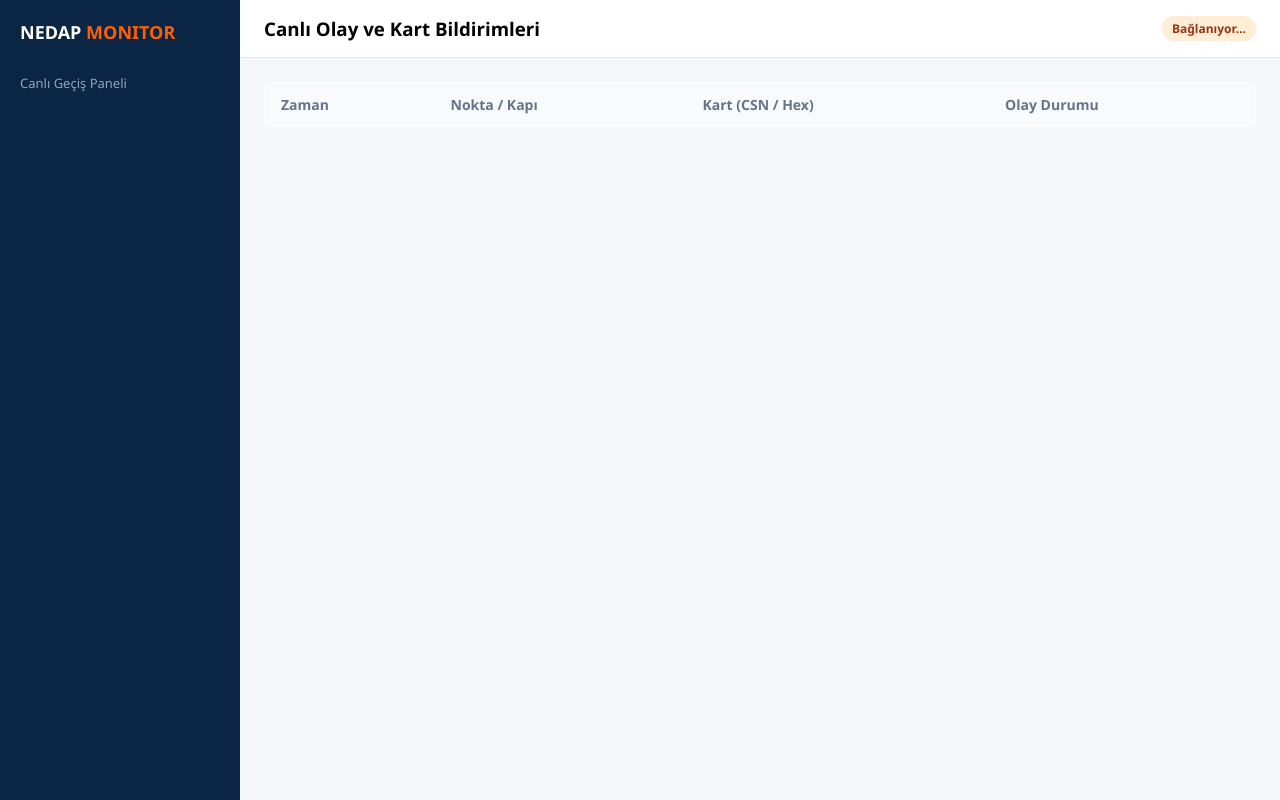
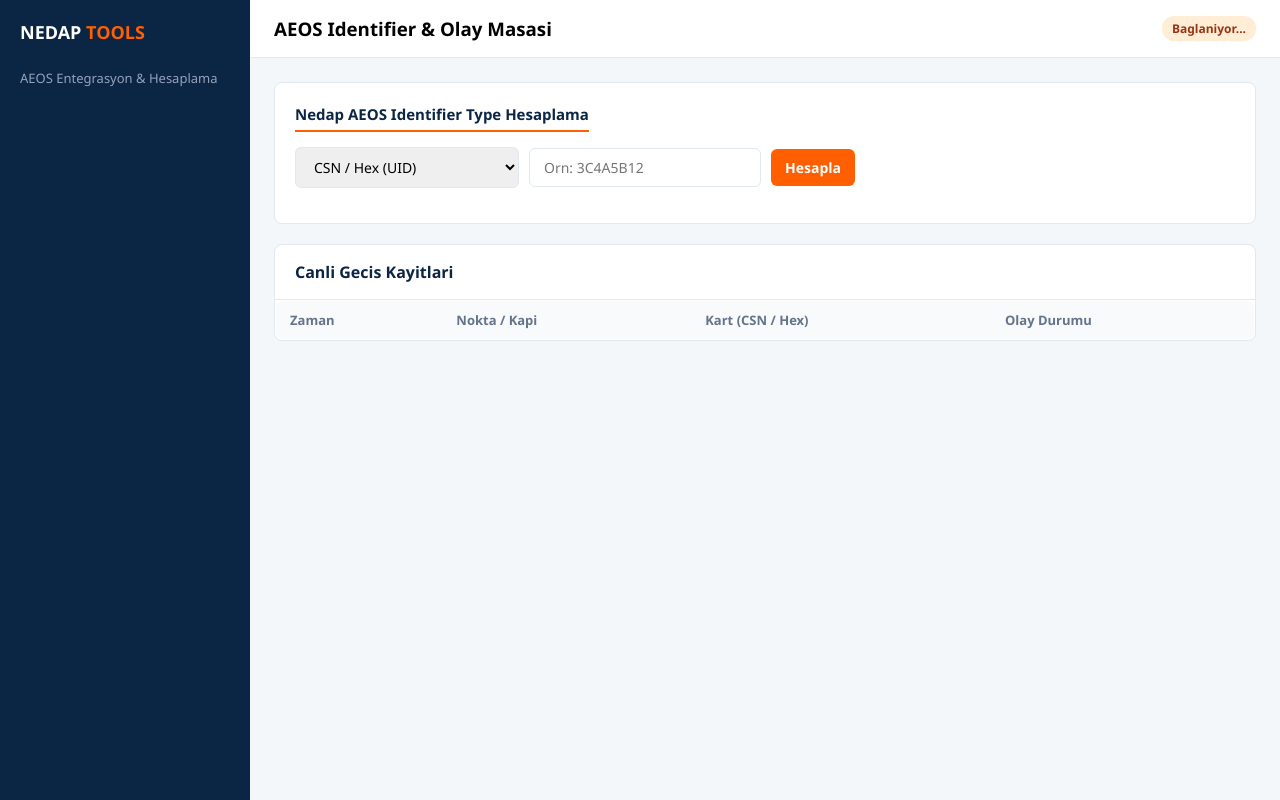
Before and after one commit to katmaca404-oss/nedap-tools, a FastAPI app: page / in a window 1280 px wide. Run offline with FastAPI, Linux system fonts and the light colour scheme; lists and menus that the app fills with data are empty.

Commit message:
feat: Nedap AEOS Identifier hesaplama karti ve API uclari eklendi

```diff
--- a/src/main.py
+++ b/src/main.py
@@ -3,10 +3,17 @@ import json
 import random
 from datetime import datetime
 from typing import List
+from pydantic import BaseModel
 from fastapi import FastAPI, WebSocket, WebSocketDisconnect
 from fastapi.responses import HTMLResponse
+from src.card_calculator import CardCalculator
 
-app = FastAPI(title="Nedap AEOS Monitor")
+app = FastAPI(title="Nedap AEOS Monitor & Calculator")
+
+class CalcRequest(BaseModel):
+    calc_type: str
+    value: str
+    extra_val: str = ""
 
 class ConnectionManager:
     def __init__(self):
@@ -28,7 +35,6 @@ manager = ConnectionManager()
 async def simulate_card_events():
     event_types = ["Giris Basarili", "Tanimsiz Kart", "Yetkisiz Zorlama", "Kapi Acik Kaldi"]
     doors = ["Giris Turnike 1", "Ana Bina Bariyer", "Server Odasi", "Acil Cikis"]
-
     while True:
         await asyncio.sleep(4)
         event = {
@@ -52,6 +58,21 @@ async def websocket_endpoint(websocket: WebSocket):
     except WebSocketDisconnect:
         manager.disconnect(websocket)
 
+@app.post("/api/calculate")
+async def calculate_card(req: CalcRequest):
+    try:
+        if req.calc_type == "hex":
+            return CardCalculator.from_hex(req.value)
+        elif req.calc_type == "dec":
+            return CardCalculator.from_dec(int(req.value))
+        elif req.calc_type == "wiegand":
+            fc = int(req.value)
+            cn = int(req.extra_val)
+            return CardCalculator.from_wiegand(fc, cn)
+        return {"error": "Gecersiz tur"}
+    except Exception as e:
+        return {"error": str(e)}
+
 @app.get("/")
 async def get_dashboard():
     with open("src/templates/index.html", "r", encoding="utf-8") as f:
--- a/src/templates/index.html
+++ b/src/templates/index.html
@@ -3,7 +3,7 @@
 <head>
   <meta charset="UTF-8">
   <meta name="viewport" content="width=device-width, initial-scale=1.0">
-  <title>Nedap AEOS Canlı İzleme</title>
+  <title>Nedap AEOS Monitor & Calculator</title>
   <style>
     :root {
       --nedap-orange: #FF5F00;
@@ -14,18 +14,28 @@
       --border-color: #E2E8F0;
     }
     * { box-sizing: border-box; margin: 0; padding: 0; font-family: Segoe UI, sans-serif; }
-    body { background-color: var(--bg-light); display: flex; height: 100vh; }
-    .sidebar { width: 240px; background-color: var(--nedap-dark-blue); color: #fff; padding: 20px; }
-    .brand { font-size: 18px; font-weight: bold; margin-bottom: 30px; }
+    body { background-color: var(--bg-light); display: flex; height: 100vh; overflow: hidden; }
+    .sidebar { width: 250px; background-color: var(--nedap-dark-blue); color: #fff; padding: 20px; display: flex; flex-direction: column; }
+    .brand { font-size: 18px; font-weight: bold; margin-bottom: 25px; }
     .brand span { color: var(--nedap-orange); }
-    .main { flex: 1; display: flex; flex-direction: column; }
-    header { background: #fff; padding: 16px 24px; border-bottom: 1px solid var(--border-color); display: flex; justify-content: space-between; }
-    .content { padding: 24px; overflow-y: auto; }
+    .main { flex: 1; display: flex; flex-direction: column; overflow-y: auto; }
+    header { background: #fff; padding: 16px 24px; border-bottom: 1px solid var(--border-color); display: flex; justify-content: space-between; align-items: center; }
+    .content { padding: 24px; display: flex; flex-direction: column; gap: 20px; }
     .badge { padding: 4px 10px; border-radius: 12px; font-size: 12px; font-weight: bold; }
     .badge-ok { background: #DCFCE7; color: #166534; }
     .badge-warn { background: #FFEDD5; color: #9A3412; }
+    .card { background: var(--card-bg); border: 1px solid var(--border-color); border-radius: 8px; padding: 20px; }
+    .card-title { font-size: 15px; font-weight: 700; color: var(--nedap-dark-blue); margin-bottom: 15px; border-bottom: 2px solid var(--nedap-orange); padding-bottom: 6px; display: inline-block; }
+    .form-row { display: flex; gap: 10px; align-items: center; flex-wrap: wrap; margin-bottom: 15px; }
+    select, input, button { padding: 9px 14px; border-radius: 6px; border: 1px solid var(--border-color); font-size: 14px; outline: none; }
+    button { background-color: var(--nedap-orange); color: #fff; border: none; font-weight: 600; cursor: pointer; }
+    button:hover { opacity: 0.9; }
+    .results-grid { display: grid; grid-template-columns: repeat(auto-fit, minmax(200px, 1fr)); gap: 12px; margin-top: 15px; }
+    .result-box { background: #F8FAFC; border: 1px solid var(--border-color); padding: 12px; border-radius: 6px; }
+    .result-box .label { font-size: 11px; color: #64748B; font-weight: 600; text-transform: uppercase; }
+    .result-box .val { font-size: 15px; font-weight: bold; color: var(--nedap-dark-blue); margin-top: 4px; font-family: monospace; }
     table { width: 100%; border-collapse: collapse; background: #fff; border-radius: 8px; overflow: hidden; border: 1px solid var(--border-color); }
-    th, td { padding: 12px 16px; text-align: left; border-bottom: 1px solid var(--border-color); font-size: 14px; }
+    th, td { padding: 10px 14px; text-align: left; border-bottom: 1px solid var(--border-color); font-size: 13px; }
     th { background: #F8FAFC; color: #64748B; font-weight: 600; }
     .new-row { animation: highlight 1.5s ease-out; }
     @keyframes highlight { from { background-color: #FFF7ED; } to { background-color: #FFFFFF; } }
@@ -33,20 +43,50 @@
 </head>
 <body>
   <div class="sidebar">
-    <div class="brand">NEDAP <span>MONITOR</span></div>
-    <p style="color: #94A3B8; font-size: 13px;">Canlı Geçiş Paneli</p>
+    <div class="brand">NEDAP <span>TOOLS</span></div>
+    <p style="color: #94A3B8; font-size: 13px;">AEOS Entegrasyon & Hesaplama</p>
   </div>
+
   <div class="main">
     <header>
-      <h3>Canlı Olay ve Kart Bildirimleri</h3>
-      <span id="conn-status" class="badge badge-warn">Bağlanıyor...</span>
+      <h3>AEOS Identifier & Olay Masasi</h3>
+      <span id="conn-status" class="badge badge-warn">Baglaniyor...</span>
     </header>
+
     <div class="content">
+      <!-- Hesaplama Karti -->
+      <div class="card">
+        <div class="card-title">Nedap AEOS Identifier Type Hesaplama</div>
+        <div class="form-row">
+          <select id="calcType" onchange="toggleInputs()">
+            <option value="hex">CSN / Hex (UID)</option>
+            <option value="dec">Decimal No</option>
+            <option value="wiegand">Wiegand 26-bit (FC + Card)</option>
+          </select>
+          <input type="text" id="val1" placeholder="Orn: 3C4A5B12" style="min-width: 220px;">
+          <input type="text" id="val2" placeholder="Card No" style="display: none; width: 120px;">
+          <button onclick="calculateCard()">Hesapla</button>
+        </div>
+
+        <div id="calc-results" class="results-grid" style="display: none;">
+          <div class="result-box"><div class="label">Hex (MSB / Duz)</div><div class="val" id="res-hex-be">-</div></div>
+          <div class="result-box"><div class="label">Hex (LSB / Ters Hex)</div><div class="val" id="res-hex-le">-</div></div>
+          <div class="result-box"><div class="label">Decimal (MSB)</div><div class="val" id="res-dec-be">-</div></div>
+          <div class="result-box"><div class="label">Decimal (LSB / Ters Dec)</div><div class="val" id="res-dec-le">-</div></div>
+          <div class="result-box"><div class="label">Wiegand 26 Olasiligi</div><div class="val" id="res-wiegand">-</div></div>
+        </div>
+      </div>
+
+      <!-- Canli Event Karti -->
+      <div class="card" style="padding: 0; overflow: hidden;">
+        <div style="padding: 16px 20px; border-bottom: 1px solid var(--border-color); font-weight: 700; color: var(--nedap-dark-blue);">
+          Canli Gecis Kayitlari
+        </div>
         <table>
           <thead>
             <tr>
               <th>Zaman</th>
-            <th>Nokta / Kapı</th>
+              <th>Nokta / Kapi</th>
               <th>Kart (CSN / Hex)</th>
               <th>Olay Durumu</th>
             </tr>
@@ -55,41 +95,66 @@
         </table>
       </div>
     </div>
+  </div>
 
   <script>
-    const protocol = window.location.protocol === "https:" ? "wss:" : "ws:";
-    const wsUrl = ${protocol}///ws/events;
-    const socket = new WebSocket(wsUrl);
+    function toggleInputs() {
+      const type = document.getElementById("calcType").value;
+      const val1 = document.getElementById("val1");
+      const val2 = document.getElementById("val2");
+      if (type === "wiegand") {
+        val1.placeholder = "Facility Code (FC)";
+        val2.style.display = "inline-block";
+      } else {
+        val1.placeholder = type === "hex" ? "Orn: 3C4A5B12" : "Orn: 1011505938";
+        val2.style.display = "none";
+      }
+    }
+
+    async function calculateCard() {
+      const type = document.getElementById("calcType").value;
+      const val1 = document.getElementById("val1").value.trim();
+      const val2 = document.getElementById("val2").value.trim();
+      if(!val1) return;
+
+      const res = await fetch("/api/calculate", {
+        method: "POST",
+        headers: { "Content-Type": "application/json" },
+        body: JSON.stringify({ calc_type: type, value: val1, extra_val: val2 })
+      });
+      const data = await res.json();
+      if(data.error) {
+        alert("Hata: " + data.error);
+        return;
+      }
+
+      document.getElementById("res-hex-be").innerText = data.hex_be;
+      document.getElementById("res-hex-le").innerText = data.hex_le;
+      document.getElementById("res-dec-be").innerText = data.dec_be;
+      document.getElementById("res-dec-le").innerText = data.dec_le;
+      document.getElementById("res-wiegand").innerText = data.wiegand26 || "Uyumsuz";
+      document.getElementById("calc-results").style.display = "grid";
+    }
+
+    const ws = new WebSocket(${window.location.protocol === "https:" ? "wss:" : "ws:"}///ws/events);
     const statusBadge = document.getElementById("conn-status");
     const tableBody = document.getElementById("events-table-body");
 
-    socket.onopen = () => {
-      statusBadge.textContent = "● Bağlantı Aktif";
-      statusBadge.className = "badge badge-ok";
-    };
-
-    socket.onmessage = (event) => {
-      const data = JSON.parse(event.data);
+    ws.onopen = () => { statusBadge.textContent = "● Baglanti Aktif"; statusBadge.className = "badge badge-ok"; };
+    ws.onclose = () => { statusBadge.textContent = "● Baglanti Kesildi"; statusBadge.className = "badge badge-warn"; };
+    ws.onmessage = (e) => {
+      const data = JSON.parse(e.data);
       const row = document.createElement("tr");
       row.className = "new-row";
-
-      const isAlert = data.status.includes("Yetkisiz") || data.status.includes("Zorlama");
-      const statusColor = isAlert ? "var(--nedap-orange)" : "#10B981";
-
+      const isAlert = data.status.includes("Zorlama") || data.status.includes("Tanimsiz");
       row.innerHTML =
         <td></td>
         <td><strong></strong></td>
         <td><code></code></td>
         <td style="color: ; font-weight: 600;"></td>
       ;
-
       tableBody.insertBefore(row, tableBody.firstChild);
-      if (tableBody.children.length > 20) tableBody.removeChild(tableBody.lastChild);
-    };
-
-    socket.onclose = () => {
-      statusBadge.textContent = "● Bağlantı Kesildi";
-      statusBadge.className = "badge badge-warn";
+      if (tableBody.children.length > 15) tableBody.removeChild(tableBody.lastChild);
     };
   </script>
 </body>
```
Also changed, not shown: src/card_calculator.py (+16 -49 lines). Lines whose indentation alone changed are shown as unchanged.
